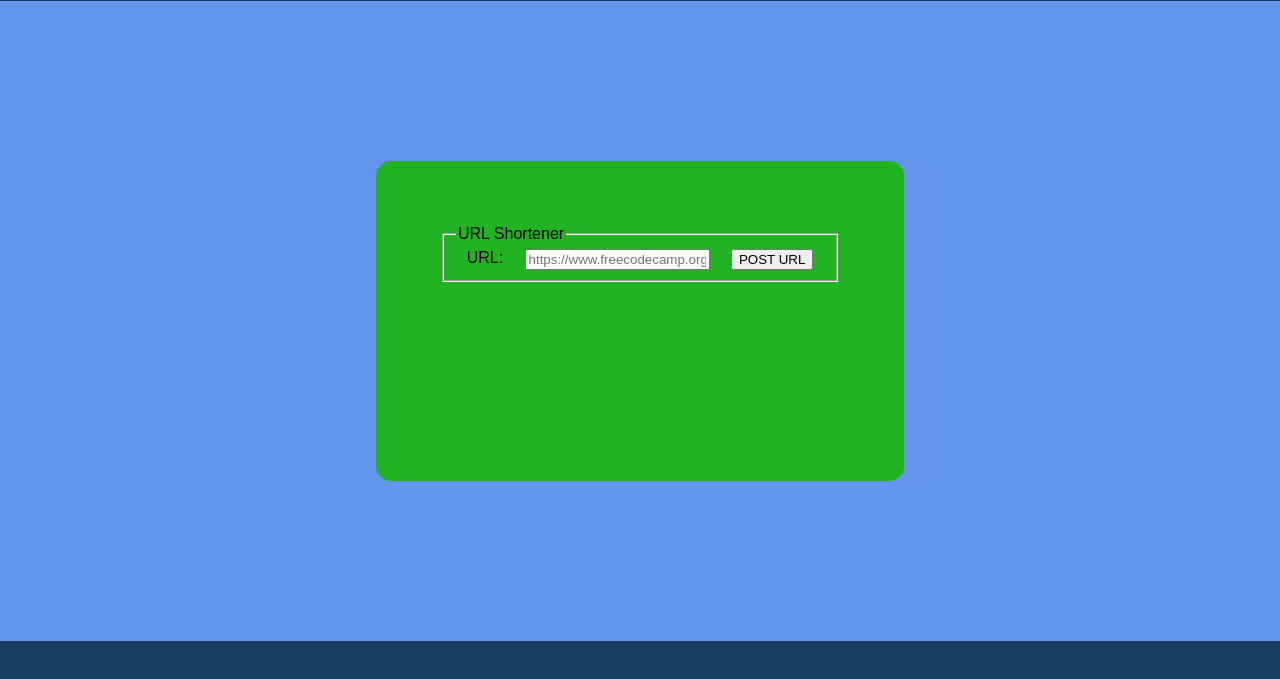
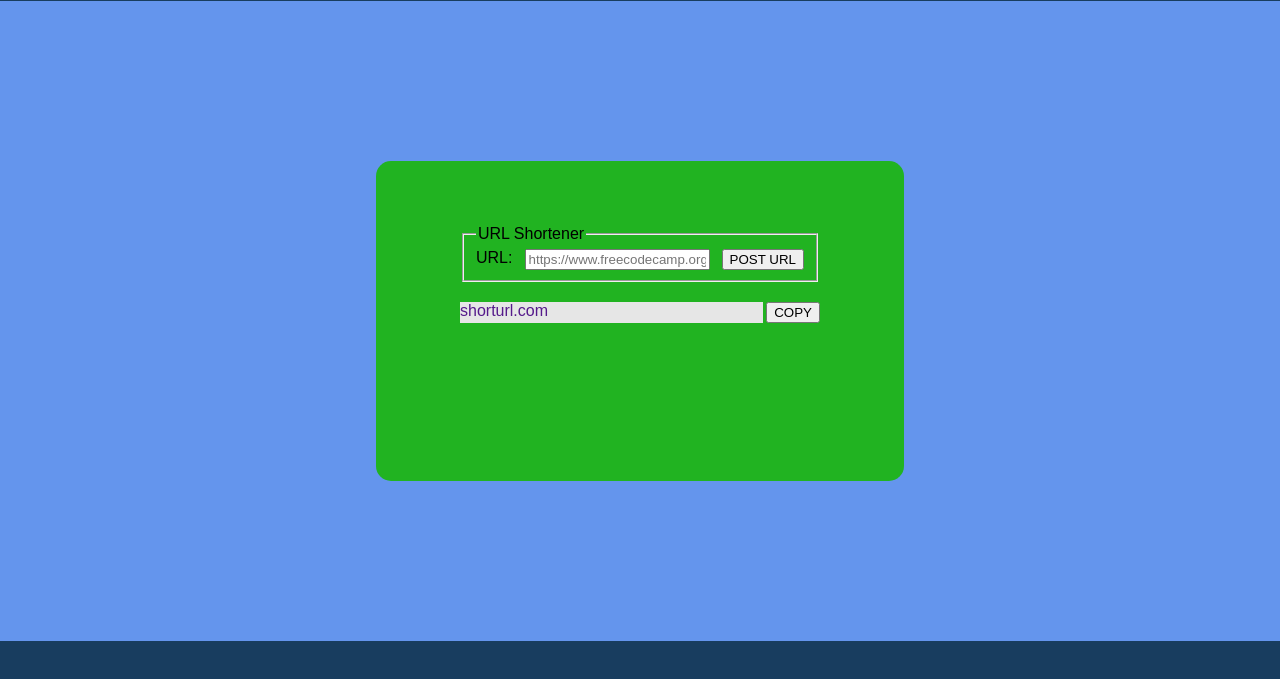
Before and after one commit to AlonTzafari/url-shortener, a website: page public/index.html in a window 1280 px wide. Shown: the part 79-758 px from the top of the page. Drawn offline with nearby package versions, Linux system fonts and the light colour scheme.

Commit message:
output placement & styling

```diff
--- a/public/index.html
+++ b/public/index.html
@@ -27,6 +27,10 @@
             <input type="submit" value="POST URL" />
           </fieldset>
         </form>
+        <div class = "output-container">
+          <a id = "url-output" href="">shorturl.com</a>
+          <button>COPY</button>
+        </div>
       </section>
     </main>
     <footer>
--- a/public/styles/style.scss
+++ b/public/styles/style.scss
@@ -4,6 +4,7 @@ $header-color: rgb(24, 61, 95);
 $header-text-color: white;
 $main-color: cornflowerblue;
 $element-color: rgb(33, 179, 33);
+
 body {
     font-family: sans-serif;
     margin: 0;
@@ -25,17 +26,36 @@ main {
     height: calc(100vh - #{$footer-height} - #{$header-height});
 
     section {
+        display: flex;
+        flex-direction: column;
+        align-items: center;
         height: 30%;
         width: 50%;
         max-width: 400px;
         padding: 5%;
         border-radius: 15px;
         background-color: $element-color;
-    }
-    fieldset {
-        display: flex;
-        justify-content: space-around;
 
+        form {
+            width: 90%;
+            fieldset {
+                display: flex;
+                justify-content: space-between;
+            }
+        }
+        .output-container {
+            width: 90%;
+            margin-top: 5%;
+            display: flex;
+            flex-direction: row;
+            align-items: stretch;
+            #url-output {
+                flex-grow: 1;
+                margin-right: 1%;
+                background-color: rgb(230, 230, 230);
+                text-decoration: none;
+            }
+        }
     }
 }
 footer {
```
Also changed, not shown: public/styles/style.css, 1 other file.
